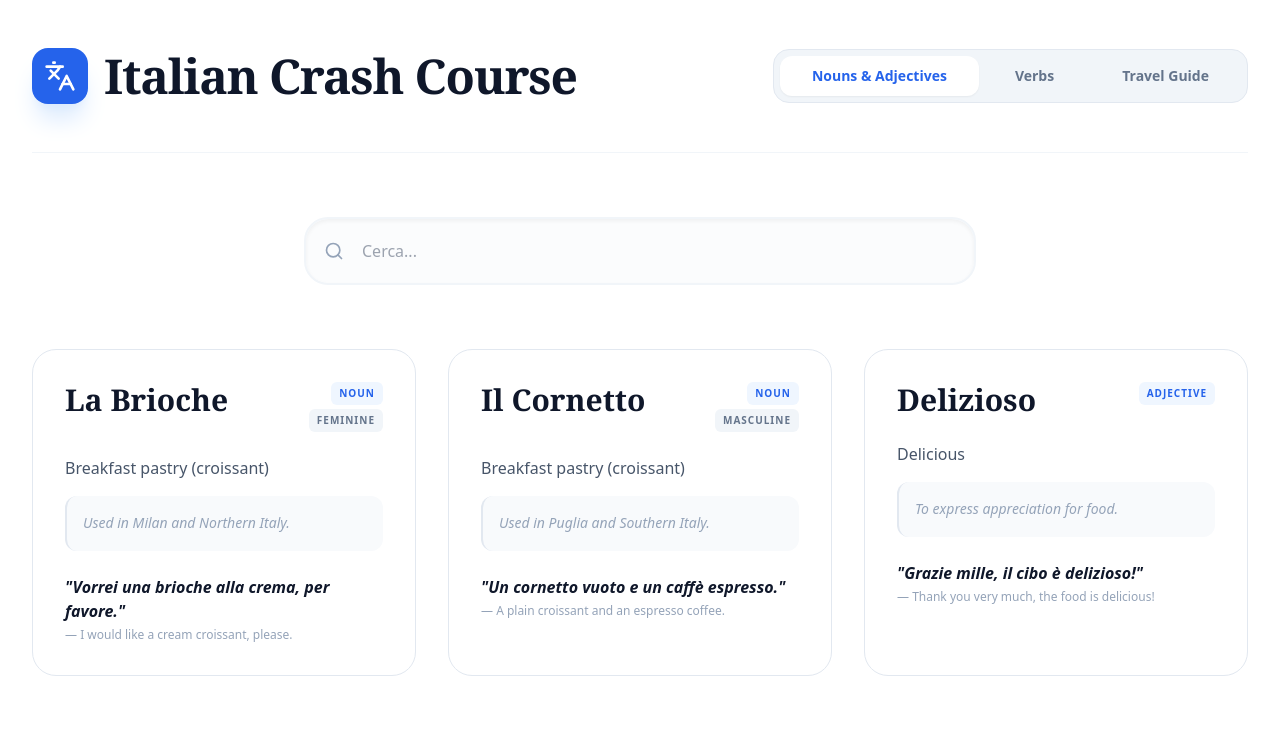
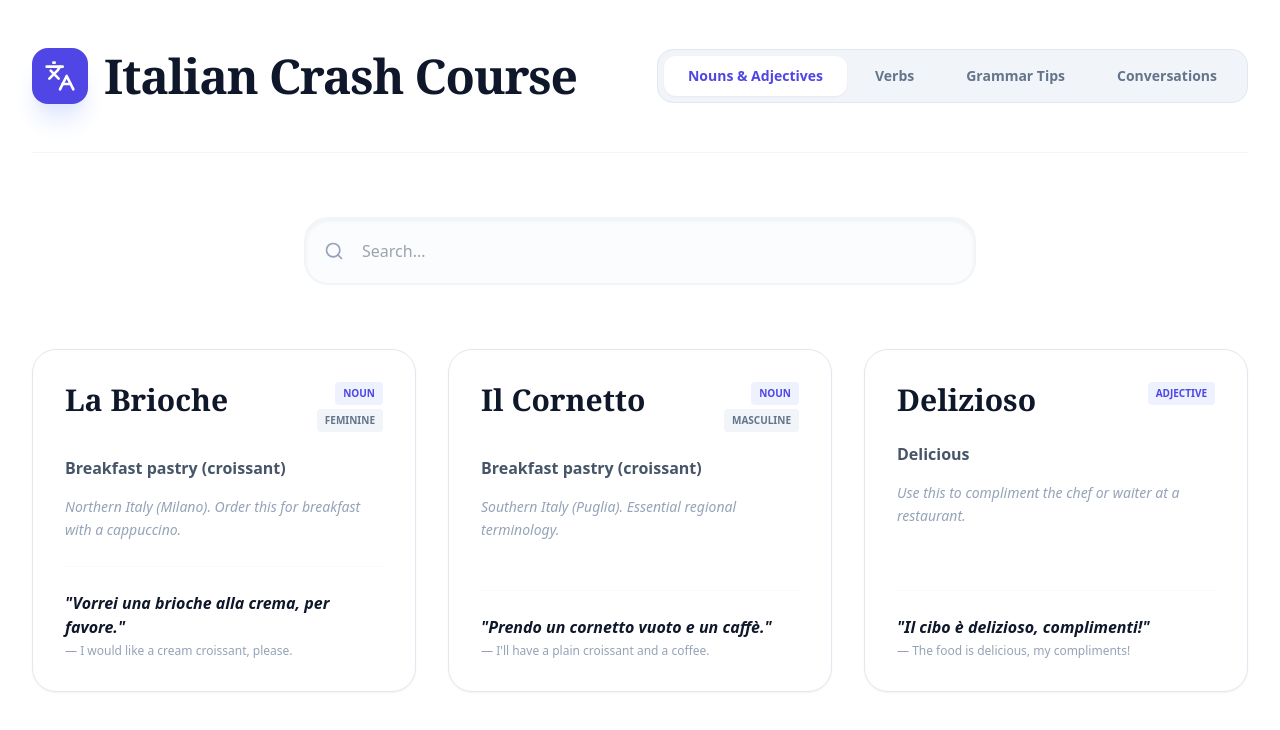
Before and after one commit to kxxxx-hi/italian-crash-course, a Next.js app: page / in a window 1280 px wide. Shown: the top 730 px of the page. Built offline with nearby package versions, Linux system fonts and the light colour scheme.

Commit message:
Update page.tsx

```diff
--- a/app/page.tsx
+++ b/app/page.tsx
@@ -2,46 +2,27 @@
 
 import React, { useState } from 'react';
 import {
-  Search, Globe, ArrowRight, Utensils,
-  Languages, MapPin, BookOpen, ChevronLeft,
-  Table as TableIcon, Info
+  Search, ArrowRight, Languages, BookOpen,
+  ChevronLeft, Table as TableIcon, MessageCircle,
+  Lightbulb, User, UserCircle
 } from 'lucide-react';
 
 // ==========================================
-// 1. DATA STRUCTURES & TYPES
+// 1. DATA SOURCES
 // ==========================================
-
-interface Phrase {
-  it: string;
-  en: string;
-}
-
-interface GuideSection {
-  topic: string;
-  content: string;
-  phrases?: Phrase[];
-  tips?: string[];
-}
-
-interface Conjugation {
-  presente: string[];
-  passatoProssimo: string[];
-  imperfetto: string[];
-}
 
 const SUBJECTS = ["Io", "Tu", "Lui/Lei", "Noi", "Voi", "Loro"];
 
-const NOUNS_ADJECTIVES = [
+const LESSICO = [
   {
     id: "brioche",
     word: "La Brioche",
     type: "Noun",
     gender: "Feminine",
     meaning: "Breakfast pastry (croissant)",
-    usage: "Used in Milan and Northern Italy.",
+    usage: "Northern Italy (Milano). Order this for breakfast with a cappuccino.",
     sentence: "Vorrei una brioche alla crema, per favore.",
-    translation: "I would like a cream croissant, please.",
-    category: "Dining"
+    translation: "I would like a cream croissant, please."
   },
   {
     id: "cornetto",
@@ -49,20 +30,18 @@ const NOUNS_ADJECTIVES = [
     type: "Noun",
     gender: "Masculine",
     meaning: "Breakfast pastry (croissant)",
-    usage: "Used in Puglia and Southern Italy.",
-    sentence: "Un cornetto vuoto e un caffè espresso.",
-    translation: "A plain croissant and an espresso coffee.",
-    category: "Dining"
+    usage: "Southern Italy (Puglia). Essential regional terminology.",
+    sentence: "Prendo un cornetto vuoto e un caffè.",
+    translation: "I'll have a plain croissant and a coffee."
   },
   {
     id: "delizioso",
     word: "Delizioso",
     type: "Adjective",
     meaning: "Delicious",
-    usage: "To express appreciation for food.",
-    sentence: "Grazie mille, il cibo è delizioso!",
-    translation: "Thank you very much, the food is delicious!",
-    category: "Dining"
+    usage: "Use this to compliment the chef or waiter at a restaurant.",
+    sentence: "Il cibo è delizioso, complimenti!",
+    translation: "The food is delicious, my compliments!"
   }
 ];
 
@@ -71,9 +50,9 @@ const VERBS = [
     id: "andare",
     word: "Andare",
     meaning: "To go",
-    usage: "Movement away from the speaker.",
-    sentence: "Vado a Milano questo fine settimana.",
-    translation: "I am going to Milan this weekend.",
+    usage: "Irregular verb. Always uses 'Essere' as the auxiliary in past tenses.",
+    sentence: "Vado a Milano domani.",
+    translation: "I am going to Milan tomorrow.",
     conjugations: {
       presente: ["vado", "vai", "va", "andiamo", "andate", "vanno"],
       passatoProssimo: ["sono andato/a", "sei andato/a", "è andato/a", "siamo andati/e", "siete andati/e", "sono andati/e"],
@@ -81,35 +60,62 @@ const VERBS = [
     }
   },
   {
-    id: "sapere",
-    word: "Sapere",
-    meaning: "To know (facts/skills)",
-    usage: "Used for information or 'knowing how to'.",
-    sentence: "Non so dove sia il bagno.",
-    translation: "I don't know where the bathroom is.",
+    id: "venire",
+    word: "Venire",
+    meaning: "To come",
+    usage: "Used when joining the listener at a destination or for invitations.",
+    sentence: "Vuoi venire con noi in Puglia?",
+    translation: "Do you want to come with us to Puglia?",
     conjugations: {
-      presente: ["so", "sai", "sa", "sappiamo", "sapete", "sanno"],
-      passatoProssimo: ["ho saputo", "hai saputo", "ha saputo", "abbiamo saputo", "avete saputo", "hanno saputo"],
-      imperfetto: ["sapevo", "sapevi", "sapeva", "sapevamo", "sapevate", "sapevano"]
+      presente: ["vengo", "vieni", "viene", "veniamo", "venite", "vengono"],
+      passatoProssimo: ["sono venuto/a", "sei venuto/a", "è venuto/a", "siamo venuti/e", "siete venuti/e", "sono venuti/e"],
+      imperfetto: ["venivo", "venivi", "veniva", "venivamo", "venivate", "venivano"]
     }
   }
 ];
 
-const TRAVEL_GUIDE: { title: string; sections: GuideSection[] }[] = [
+const GRAMMAR_TIPS = [
   {
-    title: "Milano Essentials",
-    sections: [
-      {
-        topic: "Breakfast Etiquette",
-        content: "In Milan, always ask for a 'Brioche'. You can eat at the 'banco' (standing) or 'tavolo' (sitting).",
-        phrases: [{ it: "Un caffè amaro, per favore.", en: "A bitter coffee, please." }]
+    title: "Politeness: Tu vs. Lei",
+    points: [
+      "Use 'Lei' (Formal) for anyone older than you or in professional settings (doctors, shopkeepers).",
+      "Use 'Tu' (Informal) for peers, friends, and younger people.",
+      "Crucial phrases: 'Piacere di conoscerLa' (Formal) vs 'Piacere di conoscerti' (Informal)."
+    ]
   },
   {
-        topic: "Sightseeing",
-        content: "The center is walkable. Focus on the Duomo and the Navigli canals.",
-        tips: ["Visit Duomo at sunrise", "Aperitivo at Navigli starts at 6 PM"]
+    title: "Prepositions of Place",
+    points: [
+      "A + City: Vado 'a' Milano, abito 'a' Roma.",
+      "IN + Region/Country: Vado 'in' Puglia, abito 'in' Italia.",
+      "DA + Person: Vado 'da' Luca (to Luca's house), vado 'dal' medico (to the doctor)."
+    ]
+  },
+  {
+    title: "The CI & NE Particles",
+    points: [
+      "CI: Replaces a place. 'Vado a Milano?' -> 'Ci vado.' (I'm going there).",
+      "NE: Replaces a quantity. 'Vuoi del caffè?' -> 'Sì, ne vorrei uno.' (I'd like one of it)."
+    ]
   }
+];
+
+const CONVERSATIONS = [
+  {
+    title: "Ordering Breakfast at a Milanese Bar",
+    type: "Dialogue",
+    lines: [
+      { speaker: "Barista", text: "Buongiorno! Cosa vi porto?", en: "Good morning! What can I get you?" },
+      { speaker: "Tu", text: "Buongiorno! Vorrei un cappuccino e una brioche alla crema, per favore.", en: "Good morning! I'd like a cappuccino and a cream croissant, please." },
+      { speaker: "Barista", text: "Certamente. Altro?", en: "Certainly. Anything else?" },
+      { speaker: "Tu", text: "No, grazie. Il conto?", en: "No, thanks. The bill?" }
     ]
+  },
+  {
+    title: "A Day in Milano",
+    type: "Monologue",
+    content: "Visto che hai pochissimo tempo, fai una bella passeggiata nel centro storico. Vai a vedere il Duomo di Milano, è magnifico! Poi fai due passi nella Galleria Vittorio Emanuele II. La sera, andate a fare un classico aperitivo ai Navigli.",
+    translation: "Since you have very little time, take a nice walk in the historic center. Go see the Duomo, it's magnificent! Then walk through the Galleria. In the evening, go for a classic aperitivo at the Navigli."
   }
 ];
 
@@ -119,30 +125,26 @@ const TRAVEL_GUIDE: { title: string; sections: GuideSection[] }[] = [
 
 const VerbDetail = ({ verb, onBack }: { verb: any; onBack: () => void }) => (
   <div className="animate-in fade-in slide-in-from-left-4 duration-500">
-    <button onClick={onBack} className="flex items-center gap-2 text-blue-600 font-bold mb-8 hover:underline">
-      <ChevronLeft size={20} /> Torna ai Verbi
+    <button onClick={onBack} className="flex items-center gap-2 text-indigo-600 font-bold mb-8 hover:underline">
+      <ChevronLeft size={20} /> Torna alla lista
     </button>
-
-    <div className="bg-white rounded-3xl border border-slate-200 p-8 shadow-sm mb-8">
-      <h2 className="text-5xl font-serif font-bold text-slate-900 mb-2">{verb.word}</h2>
-      <p className="text-slate-500 italic text-xl mb-6">{verb.meaning}</p>
-
-      <div className="grid grid-cols-1 md:grid-cols-3 gap-8">
+    <div className="bg-white rounded-3xl border border-slate-200 p-8 shadow-sm">
+      <h2 className="text-5xl font-serif font-black text-slate-900 mb-2">{verb.word}</h2>
+      <p className="text-slate-500 italic text-xl mb-8">{verb.meaning}</p>
+      <div className="grid grid-cols-1 md:grid-cols-3 gap-12">
         {Object.entries(verb.conjugations).map(([tense, forms]: [string, any]) => (
-          <div key={tense} className="space-y-4">
-            <h3 className="text-sm uppercase tracking-widest font-black text-blue-600 border-b border-blue-100 pb-2">
+          <div key={tense}>
+            <h3 className="text-xs uppercase tracking-[0.2em] font-black text-indigo-600 mb-6 border-b border-indigo-50 pb-2">
               {tense.replace(/([A-Z])/g, ' $1')}
             </h3>
-            <table className="w-full text-left font-sans">
-              <tbody>
+            <div className="space-y-4">
               {forms.map((form: string, i: number) => (
-                  <tr key={i} className="border-b border-slate-50 last:border-0">
-                    <td className="py-2 text-slate-400 text-xs w-12">{SUBJECTS[i]}</td>
-                    <td className="py-2 font-bold text-slate-800">{form}</td>
-                  </tr>
+                <div key={i} className="flex justify-between border-b border-slate-50 pb-2">
+                  <span className="text-slate-400 text-xs font-mono">{SUBJECTS[i]}</span>
+                  <span className="font-bold text-slate-800">{form}</span>
+                </div>
               ))}
-              </tbody>
-            </table>
+            </div>
           </div>
         ))}
       </div>
@@ -159,76 +161,73 @@ export default function ItalianCrashCourse() {
   const [selectedVerb, setSelectedVerb] = useState<any>(null);
   const [searchQuery, setSearchQuery] = useState("");
 
-  const filteredNouns = NOUNS_ADJECTIVES.filter(item =>
-    item.word.toLowerCase().includes(searchQuery.toLowerCase()) ||
-    item.meaning.toLowerCase().includes(searchQuery.toLowerCase())
-  );
-
-  const filteredVerbs = VERBS.filter(item =>
-    item.word.toLowerCase().includes(searchQuery.toLowerCase())
-  );
-
   return (
-    <div className="min-h-screen bg-white text-slate-800 font-sans selection:bg-blue-100">
+    <div className="min-h-screen bg-white text-slate-800 font-sans selection:bg-indigo-100">
       <main className="max-w-7xl mx-auto px-4 sm:px-6 lg:px-8 py-12">
 
         {/* Header */}
         <header className="mb-16 border-b border-slate-100 pb-12">
           <div className="flex flex-col md:flex-row items-center justify-between gap-8">
             <div className="flex items-center gap-4">
-              <div className="bg-blue-600 p-3 rounded-2xl text-white shadow-xl shadow-blue-100">
+              <div className="bg-indigo-600 p-3 rounded-2xl text-white shadow-xl shadow-indigo-100">
                 <Languages size={32} />
               </div>
               <h1 className="text-5xl font-serif font-black text-slate-900 tracking-tight">Italian Crash Course</h1>
             </div>
 
-            <nav className="flex space-x-1 bg-slate-100 p-1.5 rounded-2xl border border-slate-200">
-              {["lessico", "verbi", "guida"].map((tab) => (
+            <nav className="flex flex-wrap justify-center space-x-1 bg-slate-100 p-1.5 rounded-2xl border border-slate-200">
+              {[
+                { id: "lessico", label: "Nouns & Adjectives" },
+                { id: "verbi", label: "Verbs" },
+                { id: "grammatica", label: "Grammar Tips" },
+                { id: "conversazioni", label: "Conversations" }
+              ].map((tab) => (
                 <button
-                  key={tab}
-                  onClick={() => { setActiveTab(tab); setSelectedVerb(null); }}
-                  className={`px-8 py-2.5 text-sm font-black rounded-xl transition-all capitalize ${
-                    activeTab === tab
-                      ? "bg-white text-blue-600 shadow-sm"
+                  key={tab.id}
+                  onClick={() => { setActiveTab(tab.id); setSelectedVerb(null); }}
+                  className={`px-6 py-2.5 text-sm font-black rounded-xl transition-all ${
+                    activeTab === tab.id
+                      ? "bg-white text-indigo-600 shadow-sm"
                       : "text-slate-500 hover:text-slate-800"
                   }`}
                 >
-                  {tab === "lessico" ? "Nouns & Adjectives" : tab === "verbi" ? "Verbs" : "Travel Guide"}
+                  {tab.label}
                 </button>
               ))}
             </nav>
           </div>
         </header>
 
-        {/* Tab Content */}
-        {!selectedVerb && activeTab !== "guida" && (
+        {/* Search - Hidden on specific views */}
+        {!selectedVerb && (activeTab === "lessico" || activeTab === "verbi") && (
           <div className="relative max-w-2xl mx-auto mb-16">
             <Search className="absolute left-5 top-1/2 -translate-y-1/2 text-slate-400" size={20} />
             <input
               type="text"
-              placeholder="Cerca..."
-              className="w-full pl-14 pr-6 py-5 border-2 border-slate-100 rounded-3xl bg-slate-50/50 focus:bg-white focus:border-blue-500 outline-none transition-all shadow-inner"
+              placeholder="Search..."
+              className="w-full pl-14 pr-6 py-5 border-2 border-slate-100 rounded-3xl bg-slate-50/50 focus:bg-white focus:border-indigo-500 outline-none transition-all shadow-inner"
               value={searchQuery}
               onChange={(e) => setSearchQuery(e.target.value)}
             />
           </div>
         )}
 
+        {/* 1. NOUNS & ADJECTIVES */}
         {activeTab === "lessico" && (
           <div className="grid grid-cols-1 md:grid-cols-2 lg:grid-cols-3 gap-8 animate-in fade-in duration-500">
-            {filteredNouns.map((item) => (
-              <div key={item.id} className="bg-white p-8 rounded-3xl border border-slate-200 hover:border-blue-300 hover:shadow-xl hover:shadow-blue-50/50 transition-all group">
+            {LESSICO.filter(i => i.word.toLowerCase().includes(searchQuery.toLowerCase())).map((item) => (
+              <div key={item.id} className="bg-white p-8 rounded-3xl border border-slate-200 hover:border-indigo-300 transition-all flex flex-col h-full shadow-sm hover:shadow-lg">
                 <div className="flex justify-between items-start mb-6">
-                  <h3 className="text-3xl font-serif font-bold text-slate-900 group-hover:text-blue-700 transition-colors">{item.word}</h3>
+                  <h3 className="text-3xl font-serif font-bold text-slate-900">{item.word}</h3>
                   <div className="flex flex-col items-end gap-1">
-                    <span className="text-[10px] font-black bg-blue-50 text-blue-600 px-2 py-1 rounded-md uppercase tracking-widest">{item.type}</span>
-                    {item.gender && <span className="text-[10px] font-black bg-slate-100 text-slate-500 px-2 py-1 rounded-md uppercase tracking-widest">{item.gender}</span>}
+                    <span className="text-[10px] font-black bg-indigo-50 text-indigo-600 px-2 py-1 rounded uppercase">{item.type}</span>
+                    {item.gender && <span className="text-[10px] font-black bg-slate-100 text-slate-500 px-2 py-1 rounded uppercase">{item.gender}</span>}
                   </div>
                 </div>
-                <p className="text-slate-600 font-medium mb-4">{item.meaning}</p>
-                <div className="text-slate-400 text-sm mb-6 leading-relaxed bg-slate-50 p-4 rounded-xl border-l-2 border-slate-200 italic">{item.usage}</div>
-                <div className="mt-auto">
-                  <p className="text-slate-900 font-bold italic">"{item.sentence}"</p>
+                <p className="text-slate-600 font-bold mb-4">{item.meaning}</p>
+                <p className="text-slate-400 text-sm mb-6 leading-relaxed italic">{item.usage}</p>
+                <div className="mt-auto pt-6 border-t border-slate-50">
+                  <p className="text-slate-900 font-black italic">"{item.sentence}"</p>
                   <p className="text-slate-400 text-xs mt-1">— {item.translation}</p>
                 </div>
               </div>
@@ -236,25 +235,26 @@ export default function ItalianCrashCourse() {
           </div>
         )}
 
+        {/* 2. VERBS */}
         {activeTab === "verbi" && (
           selectedVerb ? (
             <VerbDetail verb={selectedVerb} onBack={() => setSelectedVerb(null)} />
           ) : (
             <div className="grid grid-cols-1 md:grid-cols-2 lg:grid-cols-3 gap-8 animate-in fade-in duration-500">
-              {filteredVerbs.map((verb) => (
+              {VERBS.filter(v => v.word.toLowerCase().includes(searchQuery.toLowerCase())).map((verb) => (
                 <div
                   key={verb.id}
                   onClick={() => setSelectedVerb(verb)}
-                  className="bg-white p-8 rounded-3xl border border-slate-200 hover:border-blue-500 cursor-pointer transition-all group"
+                  className="bg-white p-8 rounded-3xl border border-slate-200 hover:border-indigo-500 cursor-pointer transition-all group shadow-sm"
                 >
                   <div className="flex justify-between items-center mb-6">
-                    <h3 className="text-3xl font-serif font-bold text-slate-900 group-hover:text-blue-600">{verb.word}</h3>
-                    <TableIcon className="text-slate-300 group-hover:text-blue-500" size={24} />
+                    <h3 className="text-3xl font-serif font-bold text-slate-900 group-hover:text-indigo-600">{verb.word}</h3>
+                    <TableIcon className="text-slate-200 group-hover:text-indigo-400" size={28} />
                   </div>
-                  <p className="text-slate-600 font-medium mb-4">{verb.meaning}</p>
-                  <div className="text-blue-600 text-xs font-black uppercase tracking-tighter mb-4 flex items-center gap-2">
-                    Click to see conjugations <ArrowRight size={14} />
-                  </div>
+                  <p className="text-slate-600 font-bold mb-2">{verb.meaning}</p>
+                  <p className="text-indigo-600 text-xs font-black uppercase tracking-widest mb-6 flex items-center gap-2">
+                    View Conjugations <ArrowRight size={14} />
+                  </p>
                   <p className="text-slate-400 text-sm italic">"{verb.sentence}"</p>
                 </div>
               ))}
@@ -262,46 +262,68 @@ export default function ItalianCrashCourse() {
           )
         )}
 
-        {activeTab === "guida" && (
-          <div className="max-w-4xl mx-auto space-y-16 animate-in fade-in slide-in-from-bottom-4 duration-700">
-            {TRAVEL_GUIDE.map((trip, tIdx) => (
-              <div key={tIdx} className="space-y-8">
-                <h2 className="text-4xl font-serif font-black text-slate-900 flex items-center gap-4 italic">
-                  <MapPin className="text-blue-600" size={32} /> {trip.title}
-                </h2>
-                <div className="grid gap-8">
-                  {trip.sections.map((section, sIdx) => (
-                    <div key={sIdx} className="bg-white rounded-3xl border border-slate-200 p-8 shadow-sm">
-                      <h4 className="text-2xl font-bold text-slate-800 border-b border-slate-100 pb-4 mb-6">{section.topic}</h4>
-                      <p className="text-slate-600 leading-relaxed mb-8 text-lg">{section.content}</p>
-
-                      {section.phrases && (
-                        <div className="grid gap-4">
-                          {section.phrases.map((p, pIdx) => (
-                            <div key={pIdx} className="p-5 bg-slate-50 rounded-2xl border border-slate-100">
-                              <p className="text-blue-900 font-bold italic text-lg">"{p.it}"</p>
-                              <p className="text-slate-400 text-sm">{p.en}</p>
+        {/* 3. GRAMMAR TIPS */}
+        {activeTab === "grammatica" && (
+          <div className="max-w-4xl mx-auto space-y-8 animate-in fade-in duration-500">
+            {GRAMMAR_TIPS.map((tip, idx) => (
+              <div key={idx} className="bg-slate-50 rounded-3xl p-8 border border-slate-200">
+                <div className="flex items-center gap-3 mb-6">
+                  <div className="bg-indigo-100 p-2 rounded-lg text-indigo-600">
+                    <Lightbulb size={24} />
+                  </div>
+                  <h3 className="text-2xl font-serif font-bold text-slate-900">{tip.title}</h3>
+                </div>
+                <ul className="space-y-4">
+                  {tip.points.map((point, pIdx) => (
+                    <li key={pIdx} className="flex gap-4 text-slate-700 leading-relaxed">
+                      <div className="mt-2 w-1.5 h-1.5 bg-indigo-400 rounded-full shrink-0" />
+                      {point}
+                    </li>
+                  ))}
+                </ul>
               </div>
             ))}
           </div>
         )}
 
-                      {section.tips && (
-                        <div className="flex flex-wrap gap-3 mt-6">
-                          {section.tips.map((tip, i) => (
-                            <span key={i} className="bg-blue-50 text-blue-700 px-4 py-1.5 rounded-full text-xs font-black uppercase border border-blue-100">
-                              Tip: {tip}
+        {/* 4. CONVERSATIONS */}
+        {activeTab === "conversazioni" && (
+          <div className="max-w-3xl mx-auto space-y-12 animate-in fade-in slide-in-from-bottom-4 duration-500">
+            {CONVERSATIONS.map((conv, idx) => (
+              <div key={idx} className="bg-white rounded-3xl border border-slate-200 overflow-hidden shadow-sm">
+                <div className="bg-indigo-600 p-6 text-white flex justify-between items-center">
+                  <h3 className="text-xl font-serif font-bold">{conv.title}</h3>
+                  <span className="text-[10px] font-black uppercase tracking-widest bg-white/20 px-2 py-1 rounded">{conv.type}</span>
+                </div>
+                <div className="p-8">
+                  {conv.type === "Dialogue" ? (
+                    <div className="space-y-6">
+                      {conv.lines?.map((line, lIdx) => (
+                        <div key={lIdx} className={`flex flex-col ${line.speaker === "Tu" ? "items-end text-right" : "items-start"}`}>
+                          <span className="text-[10px] font-black text-slate-400 uppercase mb-1 flex items-center gap-1">
+                            {line.speaker === "Tu" ? <User size={10} /> : <UserCircle size={10} />} {line.speaker}
                           </span>
+                          <div className={`max-w-md p-4 rounded-2xl ${line.speaker === "Tu" ? "bg-indigo-50 text-indigo-900 rounded-tr-none" : "bg-slate-50 text-slate-900 rounded-tl-none"}`}>
+                            <p className="font-bold italic">{line.text}</p>
+                            <p className="text-xs text-slate-400 mt-1">{line.en}</p>
+                          </div>
+                        </div>
                       ))}
                     </div>
+                  ) : (
+                    <div className="space-y-6">
+                      <p className="text-lg text-slate-700 leading-relaxed font-serif italic">"{conv.content}"</p>
+                      <div className="bg-slate-50 p-4 rounded-xl text-sm text-slate-500">
+                        <strong>Translation:</strong> {conv.translation}
+                      </div>
+                    </div>
                   )}
-                    </div>
-                  ))}
                 </div>
               </div>
             ))}
           </div>
         )}
+
       </main>
     </div>
   );
```
Lines whose indentation alone changed are shown as unchanged.
